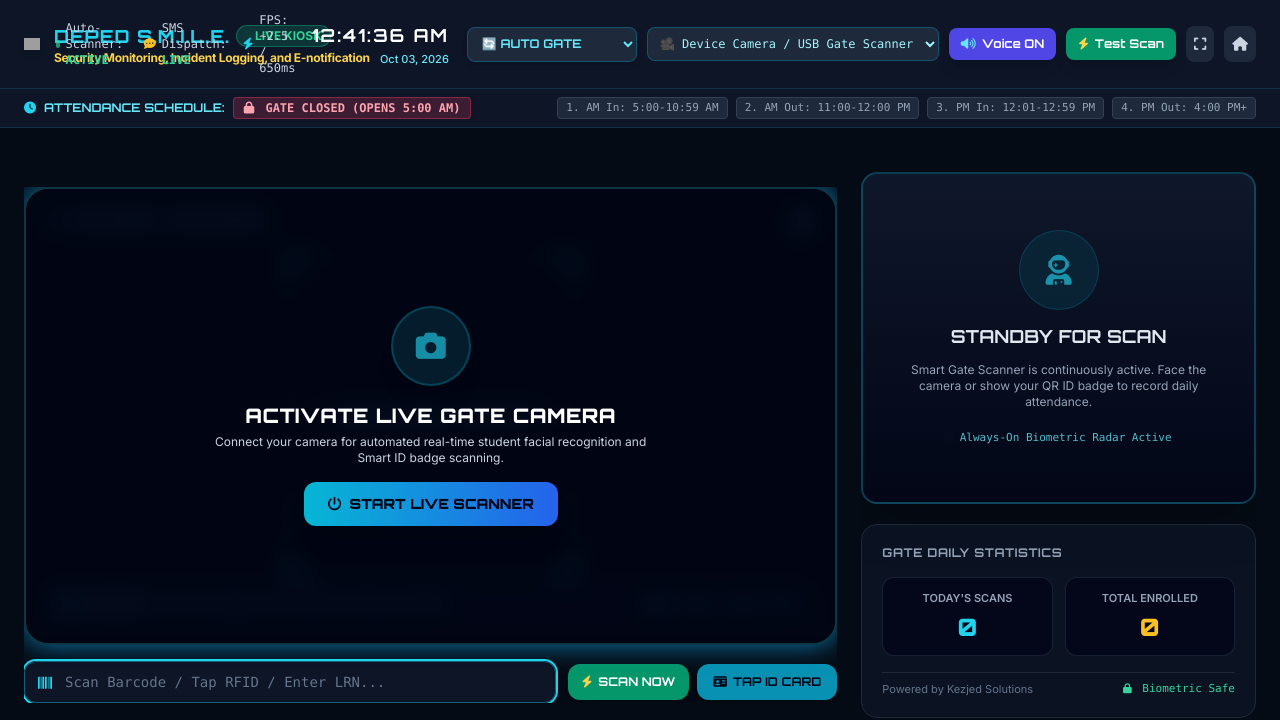
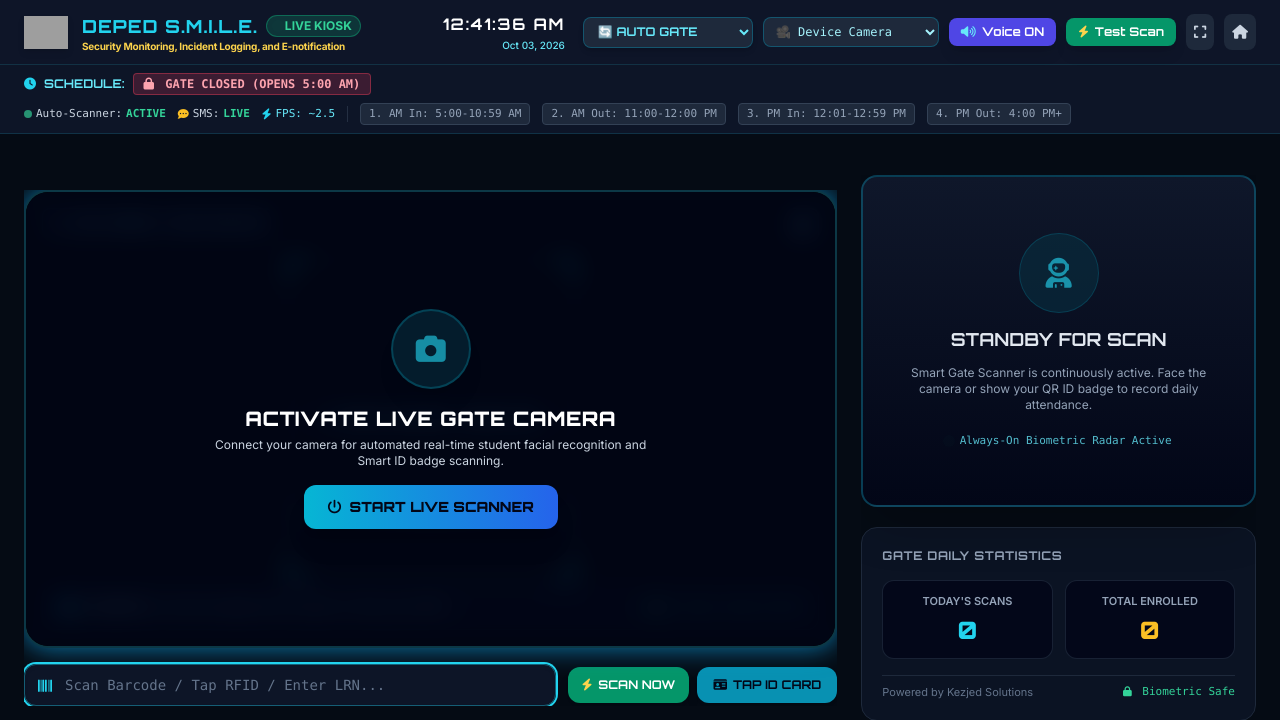
Before and after one commit to jovenneljed-epic/deped-smile, a Flask app: page /kiosk in a window 1280 px wide. Shown: the top 720 px of the page. Run offline with Flask 3, Linux system fonts and the light colour scheme; a user stored in the database is signed in; data that the repository does not hold is empty; some libraries are stand-ins or nearby versions; grey boxes are pictures that could not be loaded.

Commit message:
fix(kiosk): eliminate overlapping header text, reorganize telemetry into schedule bar, and add camera dropdown width constraints

```diff
--- a/templates/kiosk.html
+++ b/templates/kiosk.html
@@ -77,107 +77,92 @@
 <body class="min-h-screen text-slate-100 flex flex-col justify-between overflow-x-hidden w-full max-w-full select-none">
 
   <!-- Top HUD Header (Mobile & Desktop Responsive) -->
-  <header class="bg-slate-900/90 border-b border-cyan-900/50 backdrop-blur-md px-3 sm:px-6 py-2.5 sm:py-3 flex flex-col md:flex-row items-stretch md:items-center justify-between gap-2.5 sm:gap-4 z-40 w-full max-w-full overflow-hidden">
+  <!-- Top HUD Header (Clean 2-Column Responsive Layout - Zero Overlap) -->
+  <header class="bg-slate-900/95 border-b border-cyan-900/50 backdrop-blur-md px-3 sm:px-6 py-2 sm:py-2.5 flex items-center justify-between gap-3 sm:gap-6 z-40 w-full max-w-full">
 
-    <!-- Top Row on Mobile / Left Side on Desktop: School Branding & Live Clock -->
-    <div class="flex items-center justify-between md:justify-start gap-2 sm:gap-3.5 w-full md:w-auto min-w-0">
-      <div class="flex items-center gap-2 sm:gap-3.5 min-w-0">
-        <img src="/static/images/deped_seal.svg" alt="DepEd Seal" class="w-8 h-8 sm:w-11 sm:h-11 object-contain drop-shadow-md shrink-0">
+    <!-- Left Side: School Branding (shrink-0, pristine, zero overlap) -->
+    <a href="/" class="flex items-center gap-2.5 sm:gap-3.5 shrink-0 group min-w-0" title="Back to Dashboard">
+      <img src="/static/images/deped_seal.svg" alt="DepEd Seal" class="w-9 h-9 sm:w-11 sm:h-11 object-contain drop-shadow-md shrink-0 transition group-hover:scale-105">
       <div class="flex flex-col justify-center min-w-0">
-          <div class="flex items-center gap-1.5">
+        <div class="flex items-center gap-2">
           <h1 class="font-hud font-extrabold text-sm sm:text-lg tracking-wider text-cyan-400 whitespace-nowrap">DEPED S.M.I.L.E.</h1>
-            <span class="bg-emerald-500/20 text-emerald-400 text-[9px] sm:text-xs px-1.5 sm:px-2 py-0.5 rounded-full font-bold border border-emerald-500/40 flex items-center shrink-0">
+          <span class="bg-emerald-500/20 text-emerald-400 text-[9px] sm:text-xs px-2 py-0.5 rounded-full font-bold border border-emerald-500/40 flex items-center shrink-0">
             <span class="w-1.5 h-1.5 rounded-full bg-emerald-400 animate-ping mr-1"></span> LIVE KIOSK
           </span>
         </div>
-          <p class="text-[9px] sm:text-xs font-bold text-amber-300 tracking-tight leading-tight whitespace-nowrap">
+        <p class="text-[9px] sm:text-[10px] font-bold text-amber-300 tracking-tight leading-tight whitespace-nowrap hidden sm:block">
           Security Monitoring, Incident Logging, and E-notification
         </p>
       </div>
+    </a>
+
+    <!-- Right Side: Controls Cluster (shrink-0, clean, neatly aligned) -->
+    <div class="flex items-center gap-2 sm:gap-2.5 shrink-0">
+
+      <!-- Live Clock -->
+      <div class="text-right pr-1 sm:pr-2 hidden sm:block">
+        <div id="liveClock" class="font-hud text-sm sm:text-base font-bold text-white tracking-widest leading-none">00:00:00 AM</div>
+        <div id="liveDate" class="text-[10px] text-cyan-300 font-medium mt-0.5">Jan 01, 2026</div>
       </div>
 
-      <!-- Quick Mobile Clock & Exit Button (Hidden on Desktop) -->
-      <div class="flex items-center gap-1.5 md:hidden shrink-0">
-        <div class="text-right">
-          <div id="liveClockMobile" class="font-hud text-xs font-bold text-white tracking-wider">00:00 AM</div>
-        </div>
-        <a href="/" title="Back to Dashboard" class="w-8 h-8 rounded-lg bg-slate-800 active:bg-slate-700 text-slate-300 flex items-center justify-center text-xs transition border border-slate-700 shadow">
-          <i class="fa-solid fa-house"></i>
-        </a>
-      </div>
-    </div>
-
-    <!-- Center Status Indicator (Desktop Only) -->
-    <div class="hidden xl:flex items-center space-x-4 text-xs text-slate-300 font-mono">
-      <div class="flex items-center space-x-1.5">
-        <span class="w-2 h-2 rounded-full bg-emerald-400 animate-pulse"></span>
-        <span>Auto-Scanner: <strong id="hudScannerStatus" class="text-emerald-400">ACTIVE</strong></span>
-      </div>
-      <div class="flex items-center space-x-1.5">
-        <i class="fa-solid fa-comment-dots text-amber-400"></i>
-        <span>SMS Dispatch: <strong class="text-emerald-400">LIVE</strong></span>
-      </div>
-      <div class="flex items-center space-x-1.5">
-        <i class="fa-solid fa-bolt text-cyan-400"></i>
-        <span id="hudFpsText">FPS: ~2.5 / 650ms</span>
-      </div>
-    </div>
-
-    <!-- Controls Row: Gate Mode, Camera Switch, Voice, Test Scan, Fullscreen, Exit -->
-    <div class="flex items-center justify-between md:justify-end gap-1.5 sm:gap-2.5 w-full md:w-auto shrink-0 flex-wrap sm:flex-nowrap">
-
-      <!-- Desktop Clock -->
-      <div class="hidden md:block text-right pr-2">
-        <div id="liveClock" class="font-hud text-base lg:text-lg font-bold text-white tracking-widest leading-none">00:00:00 AM</div>
-        <div id="liveDate" class="text-[11px] text-cyan-300 font-medium mt-0.5">Jan 01, 2026</div>
-      </div>
+      <!-- Mobile Clock (compact) -->
+      <div id="liveClockMobile" class="font-hud text-xs font-bold text-white tracking-wider sm:hidden">00:00 AM</div>
 
       <!-- Gate Mode Selector -->
-      <select id="gateModeSelect" onchange="changeGateMode(this.value)" title="Switch Gate Attendance Mode" class="flex-1 sm:flex-initial bg-slate-800 border border-cyan-700/60 rounded-lg px-2 sm:px-2.5 py-1.5 sm:py-2 text-[11px] sm:text-xs font-hud font-bold text-cyan-300 focus:outline-none focus:ring-1 focus:ring-cyan-400 cursor-pointer shadow-md">
+      <select id="gateModeSelect" onchange="changeGateMode(this.value)" title="Switch Gate Attendance Mode" class="bg-slate-800 border border-cyan-700/60 rounded-lg px-2 sm:px-2.5 py-1.5 text-[11px] sm:text-xs font-hud font-bold text-cyan-300 focus:outline-none focus:ring-1 focus:ring-cyan-400 cursor-pointer shadow-md">
         <option value="AUTO">🔄 AUTO GATE</option>
         <option value="ENTRY">🟢 ENTRY (TIME-IN)</option>
         <option value="EXIT">🟠 EXIT (TIME-OUT)</option>
       </select>
 
-      <!-- Camera Device Switcher (Dropdown for Multi-Camera / USB Gate Camera / V380 CCTV) -->
-      <select id="cameraSelect" onchange="onCameraSelectChange(this.value)" title="Select Video Camera" class="bg-slate-800 border border-cyan-700/60 rounded-lg px-2 py-1.5 sm:py-2 text-[11px] sm:text-xs font-mono text-cyan-200 focus:outline-none cursor-pointer block">
-        <option value="WEBCAM_DEFAULT" selected>🎥 Device Camera / USB Gate Scanner</option>
-        <option value="CCTV_STREAM">📡 V380 Gate CCTV Camera (RTSP)</option>
+      <!-- Camera Device Switcher (with max-width & truncate to prevent long camera names from breaking layout) -->
+      <select id="cameraSelect" onchange="onCameraSelectChange(this.value)" title="Select Video Camera" class="bg-slate-800 border border-cyan-700/60 rounded-lg px-2 py-1.5 text-[11px] sm:text-xs font-mono text-cyan-200 focus:outline-none cursor-pointer max-w-[130px] sm:max-w-[190px] xl:max-w-[240px] truncate">
+        <option value="WEBCAM_DEFAULT" selected>🎥 Device Camera</option>
+        <option value="CCTV_STREAM">📡 V380 CCTV (RTSP)</option>
       </select>
 
       <!-- Voice Toggle Button -->
-      <button id="voiceToggleBtn" onclick="toggleVoiceOver()" title="Voice Over Audio Announcement" class="px-2.5 sm:px-3 py-1.5 sm:py-2 rounded-lg bg-indigo-600 hover:bg-indigo-500 active:bg-indigo-700 text-white text-[11px] sm:text-xs font-bold font-hud transition flex items-center shadow-lg shrink-0">
+      <button id="voiceToggleBtn" onclick="toggleVoiceOver()" title="Voice Over Audio Announcement" class="px-2.5 sm:px-3 py-1.5 rounded-lg bg-indigo-600 hover:bg-indigo-500 active:bg-indigo-700 text-white text-[11px] sm:text-xs font-bold font-hud transition flex items-center shadow-lg shrink-0">
         <i class="fa-solid fa-volume-high sm:mr-1.5 text-cyan-300 text-xs"></i>
-        <span class="hidden sm:inline">Voice ON</span>
+        <span class="hidden md:inline">Voice ON</span>
       </button>
 
       <!-- Test Scan Button -->
-      <button onclick="triggerSimulatedScan()" title="Simulate a Student Gate Scan" class="px-2.5 sm:px-3 py-1.5 sm:py-2 rounded-lg bg-emerald-600 hover:bg-emerald-500 active:bg-emerald-700 text-white text-[11px] sm:text-xs font-bold font-hud transition flex items-center shadow-lg shrink-0">
+      <button onclick="triggerSimulatedScan()" title="Simulate a Student Gate Scan" class="px-2.5 sm:px-3 py-1.5 rounded-lg bg-emerald-600 hover:bg-emerald-500 active:bg-emerald-700 text-white text-[11px] sm:text-xs font-bold font-hud transition flex items-center shadow-lg shrink-0">
         <i class="fa-solid fa-bolt sm:mr-1.5 text-amber-300 text-xs"></i>
-        <span class="hidden sm:inline">Test Scan</span>
-        <span class="sm:hidden">Test</span>
+        <span class="hidden md:inline">Test Scan</span>
+        <span class="md:hidden">Test</span>
       </button>
 
       <!-- Desktop Fullscreen & Home -->
       <button onclick="toggleFullscreen()" title="Toggle Fullscreen" class="hidden sm:flex p-2 rounded-lg bg-slate-800 hover:bg-slate-700 text-slate-300 transition items-center justify-center">
         <i class="fa-solid fa-expand text-sm"></i>
       </button>
-      <a href="/" title="Back to Dashboard" class="hidden md:flex p-2 rounded-lg bg-slate-800 hover:bg-slate-700 text-slate-300 transition items-center justify-center">
+      <a href="/" title="Back to Dashboard" class="flex p-2 rounded-lg bg-slate-800 hover:bg-slate-700 text-slate-300 transition items-center justify-center">
         <i class="fa-solid fa-house text-sm"></i>
       </a>
     </div>
   </header>
 
-  <!-- DepEd Strict 4-Session Schedule Bar -->
-  <div class="bg-slate-900/90 border-b border-cyan-800/40 px-3 sm:px-6 py-2 flex flex-wrap items-center justify-between text-[11px] sm:text-xs">
-    <div class="flex items-center space-x-2 text-cyan-300 font-hud">
+  <!-- DepEd Strict 4-Session Schedule & HUD Telemetry Bar -->
+  <div class="bg-slate-900/90 border-b border-cyan-800/40 px-3 sm:px-6 py-1.5 sm:py-2 flex flex-wrap items-center justify-between text-[11px] sm:text-xs gap-2">
+    <!-- Left: Schedule & Active Session -->
+    <div class="flex items-center space-x-2 text-cyan-300 font-hud shrink-0">
       <i class="fa-solid fa-clock text-cyan-400"></i>
-      <span class="font-bold">ATTENDANCE SCHEDULE:</span>
+      <span class="font-bold">SCHEDULE:</span>
       <span id="activeSessionBadge" class="px-2.5 py-0.5 rounded font-mono font-bold text-[10px] sm:text-xs bg-emerald-500/20 text-emerald-300 border border-emerald-500/40">
         CHECKING...
       </span>
     </div>
-    <div class="flex items-center space-x-1.5 sm:space-x-2 text-[10px] sm:text-[11px] font-mono mt-1 sm:mt-0 text-slate-300 flex-wrap">
+
+    <!-- Center/Right: Live System Telemetry Badges + Schedule Times -->
+    <div class="flex items-center space-x-2 sm:space-x-3 text-[10px] sm:text-[11px] font-mono text-slate-300 flex-wrap">
+      <!-- Live Radar & SMS Indicators -->
+      <div class="hidden lg:flex items-center space-x-3 pr-3 border-r border-slate-700/60">
+        <span class="flex items-center"><span class="w-2 h-2 rounded-full bg-emerald-400 animate-pulse mr-1"></span>Auto-Scanner: <strong id="hudScannerStatus" class="text-emerald-400 ml-1">ACTIVE</strong></span>
+        <span class="flex items-center"><i class="fa-solid fa-comment-dots text-amber-400 mr-1"></i>SMS: <strong class="text-emerald-400 ml-1">LIVE</strong></span>
+        <span class="flex items-center"><i class="fa-solid fa-bolt text-cyan-400 mr-1"></i><span id="hudFpsText" class="text-cyan-300">FPS: ~2.5</span></span>
+      </div>
       <span id="schedAmIn" class="px-2 py-0.5 rounded bg-slate-800 border border-slate-700 transition">1. AM In: 5:00-10:59 AM</span>
       <span id="schedAmOut" class="px-2 py-0.5 rounded bg-slate-800 border border-slate-700 transition">2. AM Out: 11:00-12:00 PM</span>
       <span id="schedPmIn" class="px-2 py-0.5 rounded bg-slate-800 border border-slate-700 transition">3. PM In: 12:01-12:59 PM</span>
```
Lines whose indentation alone changed are shown as unchanged.
